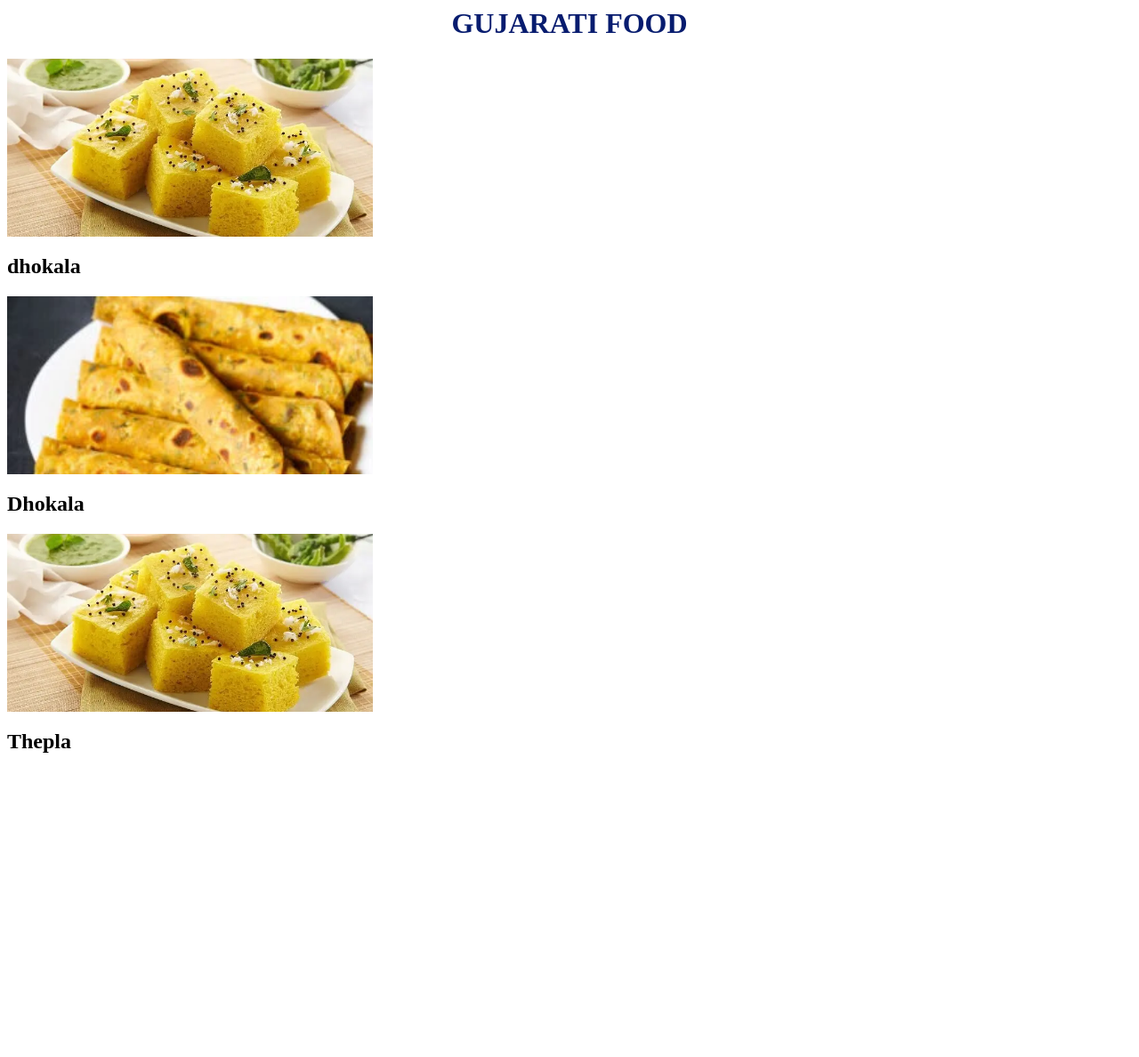
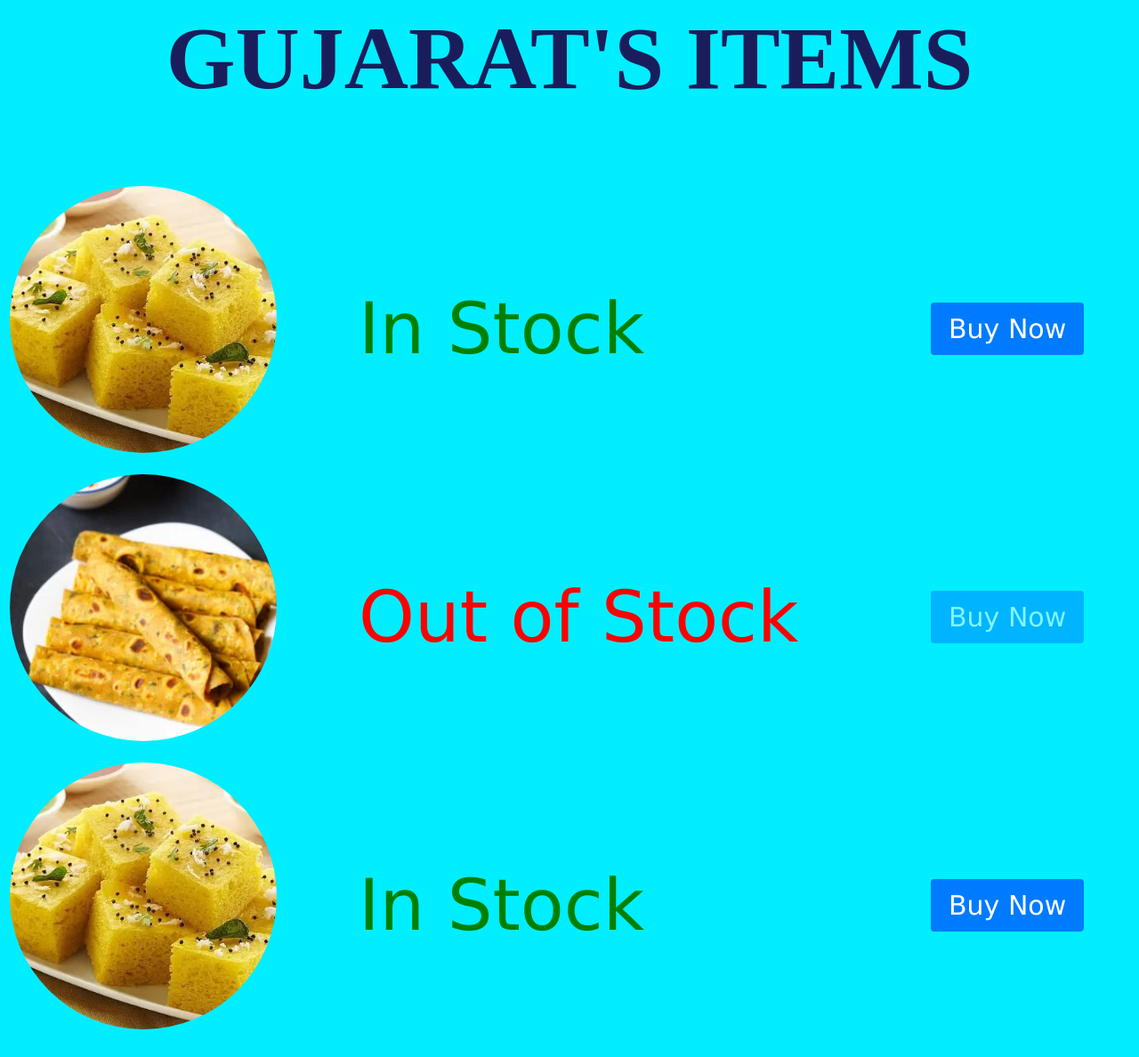
Before and after one commit to PKR9759/MealMinder, a PHP site: the page made by homepage/category's.php in a window 1280 px wide. Shown: the whole page at 89% size. Before the commit the page ends 846 px from the top, so only its background shows below. Run offline with PHP 8.4, Linux system fonts and the light colour scheme.

Commit message:
MADE FIRST CAT PAGE

```diff
--- a/homepage/category's.php
+++ b/homepage/category's.php
@@ -5,48 +5,134 @@
     <meta name="viewport" content="width=device-width, initial-scale=1.0">
     <title>Document</title>
    <style>
-     .card-group {
-  display: flex;
-  flex-wrap: wrap;
-  justify-content: space-between;
+    *{
+        background-color: #0ef;
+    }
+     .card-table {
+        display: table;
+        width: 100%;
+    }
+
+    .card-column {
+        display: table-cell;
+        vertical-align: middle;
     }
 
     .card {
-  flex-basis: calc(33.33% - 10px);
+        border: none;
+        border-radius: 0;
         margin-bottom: 20px;
     }
 
     .card-img-top {
-  width: 100%;
-  height: 200px;
+        width: 300px;
+        height: 300px;
         object-fit: cover;
+        border-radius: 50%;
     }
+
+    .card-body {
+        padding: 10px;
+    }
+
+    .card-text {
+        margin-bottom: 10px;
+    }
+
+    .btn-primary {
+      font-size: 80px;
+        font-family: Verdana, Geneva, Tahoma, sans-serif;
+        background-color: #007bff;
+        color: #fff;
+        border: none;
+
+        border-radius: 4px;
+        padding: 12px 20px;
+        font-size: 30px;
+        cursor: pointer;
+
+    }
+
+    .btn-primary:hover {
+        background-color: #0069d9;
+    }
+
+    .btn-primary:focus {
+        outline: none;
+        box-shadow: none;
+    }
+    td.availability {
+        vertical-align: middle;
+        font-size: 80px;
+        font-family: Verdana, Geneva, Tahoma, sans-serif;
+        color: green;
+    }
+
+    td.out-of-stock {
+        vertical-align: middle;
+        font-size: 80px;
+        font-family: Verdana, Geneva, Tahoma, sans-serif;
+        color: red;
+    }
+
+    .btn-primary:disabled {
+
+        opacity: 0.5;
+        cursor: not-allowed;
+    }
+
     .h2{
         text-align: center;
-  color: rgb(7, 28, 111);
+        color: #1a1d5b;
+        font-weight: 700;
+        font-size: 100px;
     }
+
    </style>
 
 </head>
 <body>
-  <h1 class="h2">GUJARATI FOOD</h1>
-<div class="card-group">
+    <h2 class="h2"> GUJARAT'S ITEMS</h2>
+    <table class="card-table">
+        <tr>
+            <td class="card-column">
                 <div class="card">
                     <img src="food1.jpg" class="card-img-top" alt="...">
-    <div class="card-body">
-      <h2 class="card-title">dhokala</h2>
-
+                </div>
+            </td>
+            <td class="card-column availability">
+                <p>In Stock</p>
+            </td>
+            <td class="card-column">
+                <button class="btn btn-primary">Buy Now</button>
+            </td>
+        </tr>
+        <tr>
+            <td class="card-column">
                 <div class="card">
                     <img src="food2.jpg" class="card-img-top" alt="...">
-    <div class="card-body">
-      <h2 class="card-title">Dhokala</h2>
-
+                </div>
+            </td>
+            <td class="card-column out-of-stock">
+                <p>Out of Stock</p>
+            </td>
+            <td class="card-column">
+                <button class="btn btn-primary" disabled>Buy Now</button>
+            </td>
+        </tr>
+        <tr>
+            <td class="card-column">
                 <div class="card">
                     <img src="food1.jpg" class="card-img-top" alt="...">
-    <div class="card-body">
-      <h2 class="card-title">Thepla</h2>
-
                 </div>
-</div>
+            </td>
+            <td class="card-column availability">
+                <p>In Stock</p>
+            </td>
+            <td class="card-column">
+                <button class="btn btn-primary">Buy Now</button>
+            </td>
+        </tr>
+    </table>
 </body>
 </html>
```
Lines whose indentation alone changed are shown as unchanged.
